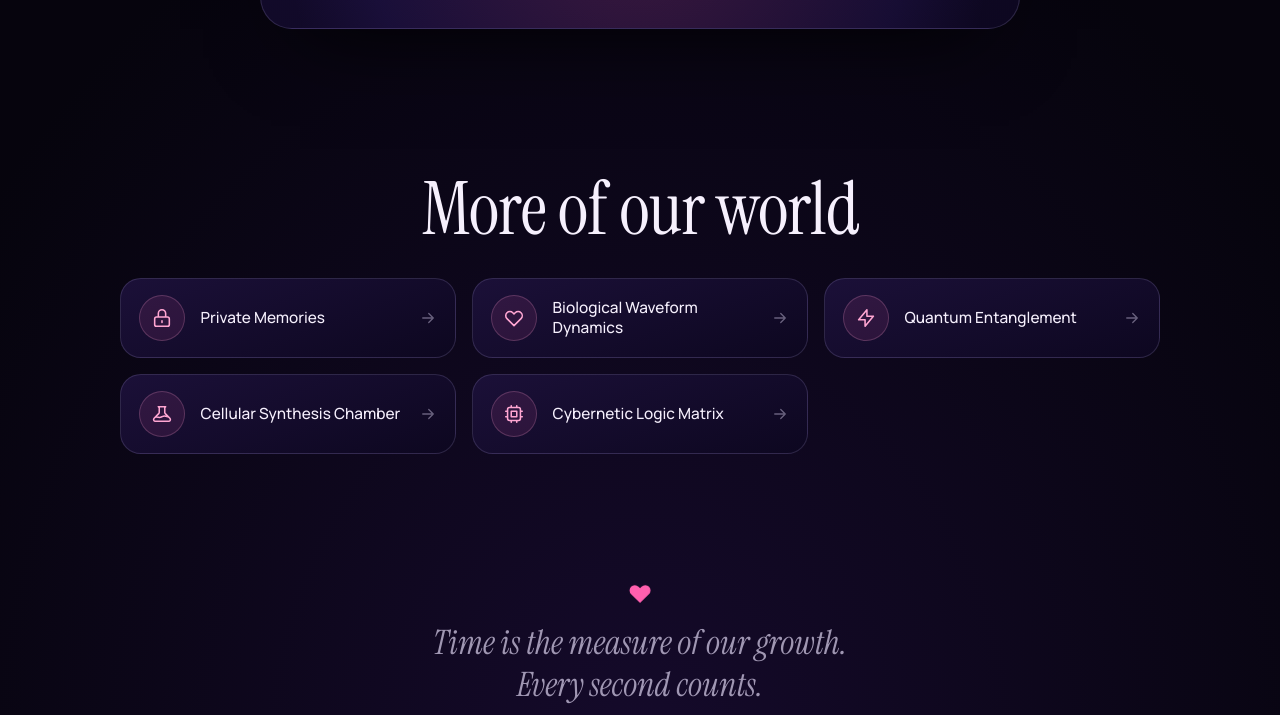
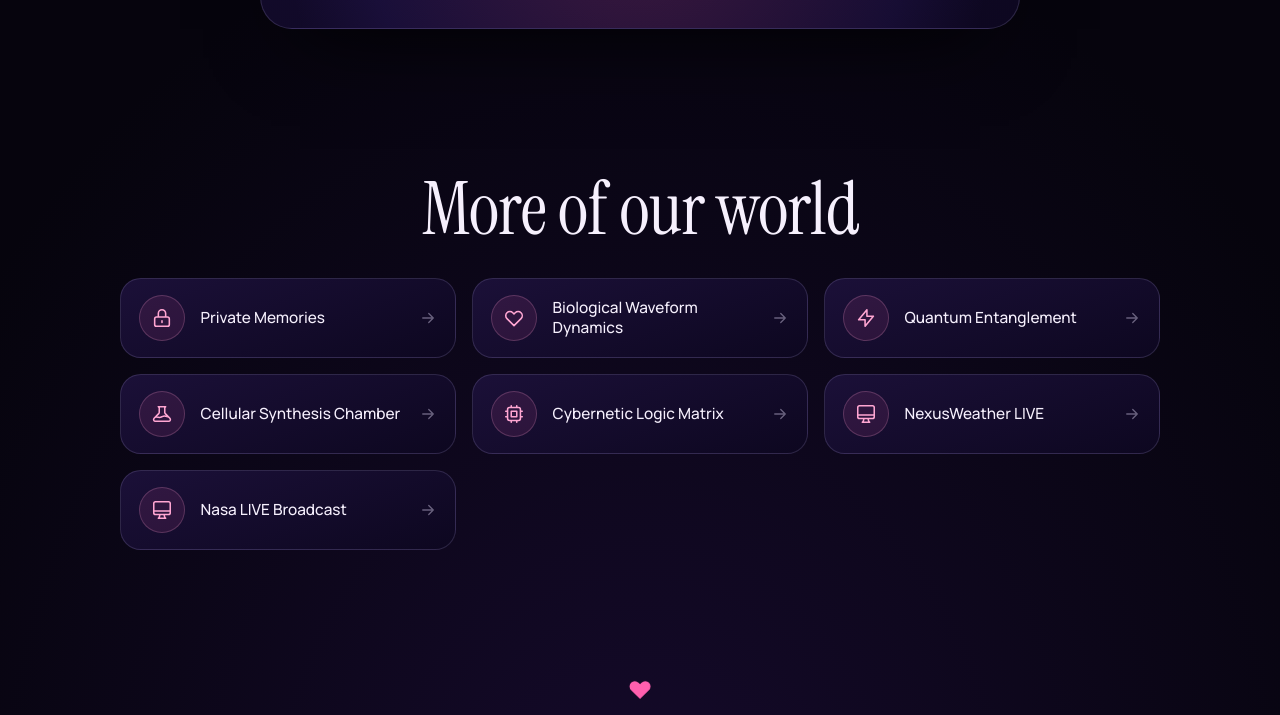
Before and after one commit to NexusXModder/journey-counter-AN, a website: page index.html in a window 1280 px wide. Shown: the part 2615-3330 px from the top of the page. Drawn offline with Linux system fonts and the light colour scheme.

Commit message:
Upload/Update index.html via Telegram Bot

```diff
--- a/index.html
+++ b/index.html
@@ -82,7 +82,8 @@
         <a href="chemistry.html"><span class="nav-icon"><svg aria-hidden="true"><use href="#i-flask"/></svg></span>Cellular Synthesis Chamber</a>
         <a href="ict.html"><span class="nav-icon"><svg aria-hidden="true"><use href="#i-chip"/></svg></span>Cybernetic Logic Matrix</a>
         <a href="memories.html"><span class="nav-icon"><svg aria-hidden="true"><use href="#i-lock"/></svg></span>Private Memories</a>
-        <a href="Aibot.html"><span class="nav-icon"><svg aria-hidden="true"><use href="#i-desk"/></svg></span>HSC AI Tutor</a>
+        <a href="Weather.html"><span class="nav-icon"><svg aria-hidden="true"><use href="#i-desk"/></svg></span>NexusWeather LIVE</a>
+        <a href="Nasa.html"><span class="nav-icon"><svg aria-hidden="true"><use href="#i-desk"/></svg></span>Nasa LIVE Broadcast</a>
     </nav>
 
     <div class="menu-container">
@@ -297,6 +298,8 @@
                 <a class="card reveal" style="--i:2" href="quantum.html"><span class="card-icon"><svg aria-hidden="true"><use href="#i-bolt"/></svg></span><span class="card-title">Quantum Entanglement</span><svg class="card-go" aria-hidden="true"><use href="#i-arrow"/></svg></a>
                 <a class="card reveal" style="--i:3" href="chemistry.html"><span class="card-icon"><svg aria-hidden="true"><use href="#i-flask"/></svg></span><span class="card-title">Cellular Synthesis Chamber</span><svg class="card-go" aria-hidden="true"><use href="#i-arrow"/></svg></a>
                 <a class="card reveal" style="--i:4" href="ict.html"><span class="card-icon"><svg aria-hidden="true"><use href="#i-chip"/></svg></span><span class="card-title">Cybernetic Logic Matrix</span><svg class="card-go" aria-hidden="true"><use href="#i-arrow"/></svg></a>
+                <a class="card reveal" style="--i:3" href="Weather.html"><span class="card-icon"><svg aria-hidden="true"><use href="#i-desk"/></svg></span><span class="card-title">NexusWeather LIVE</span><svg class="card-go" aria-hidden="true"><use href="#i-arrow"/></svg></a>
+                            <a class="card reveal" style="--i:3" href="Nasa.html"><span class="card-icon"><svg aria-hidden="true"><use href="#i-desk"/></svg></span><span class="card-title">Nasa LIVE Broadcast</span><svg class="card-go" aria-hidden="true"><use href="#i-arrow"/></svg></a>
             </div>
         </section>
 
```
